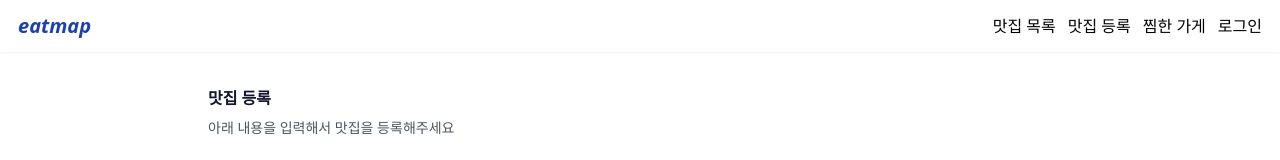
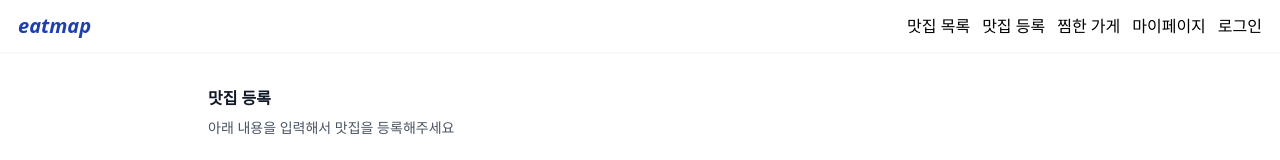
Before and after one commit to kionys/next-eat-map, a Next.js app: page /stores/new in a window 1280 px wide. Shown: the top 160 px of the page. Built offline with nearby package versions, Linux system fonts and the light colour scheme; no server answers.

Commit message:
update: navbar 에 마이페이지 추가

```diff
--- a/components/templates/navbar.tsx
+++ b/components/templates/navbar.tsx
@@ -42,6 +42,13 @@ export const NavBar = () => {
           >
             찜한 가게
           </div>
+          <div
+            id="/users/mypage"
+            className="navbar__list--item"
+            onClick={onClickLink}
+          >
+            마이페이지
+          </div>
 
           {status === "authenticated" ? (
             <button type="button" onClick={() => signOut()}>
@@ -71,28 +78,32 @@ export const NavBar = () => {
           <div className="navbar__list--mobile">
             <div
               id="/stores"
-              className="navbar__list--item"
+              className="navbar__list--item--mobile"
               onClick={onClickLink}
             >
               맛집 목록
             </div>
             <div
               id="/stores/new"
-              className="navbar__list--item"
+              className="navbar__list--item--mobile"
               onClick={onClickLink}
             >
               맛집 등록
             </div>
             <div
               id="/users/likes"
-              className="navbar__list--item"
+              className="navbar__list--item--mobile"
               onClick={onClickLink}
             >
               찜한 가게
             </div>
-            {/* <div id="/api/auth/signin" className="navbar__list--item">
-              로그인
-            </div> */}
+            <div
+              id="/users/mypage"
+              className="navbar__list--item--mobile"
+              onClick={onClickLink}
+            >
+              마이페이지
+            </div>
             {status === "authenticated" ? (
               <button type="button" onClick={() => signOut()}>
                 로그아웃
@@ -100,7 +111,7 @@ export const NavBar = () => {
             ) : (
               <div
                 id="/api/auth/signin"
-                className="navbar__list--item"
+                className="navbar__list--item--mobile"
                 onClick={onClickLink}
               >
                 로그인
```
